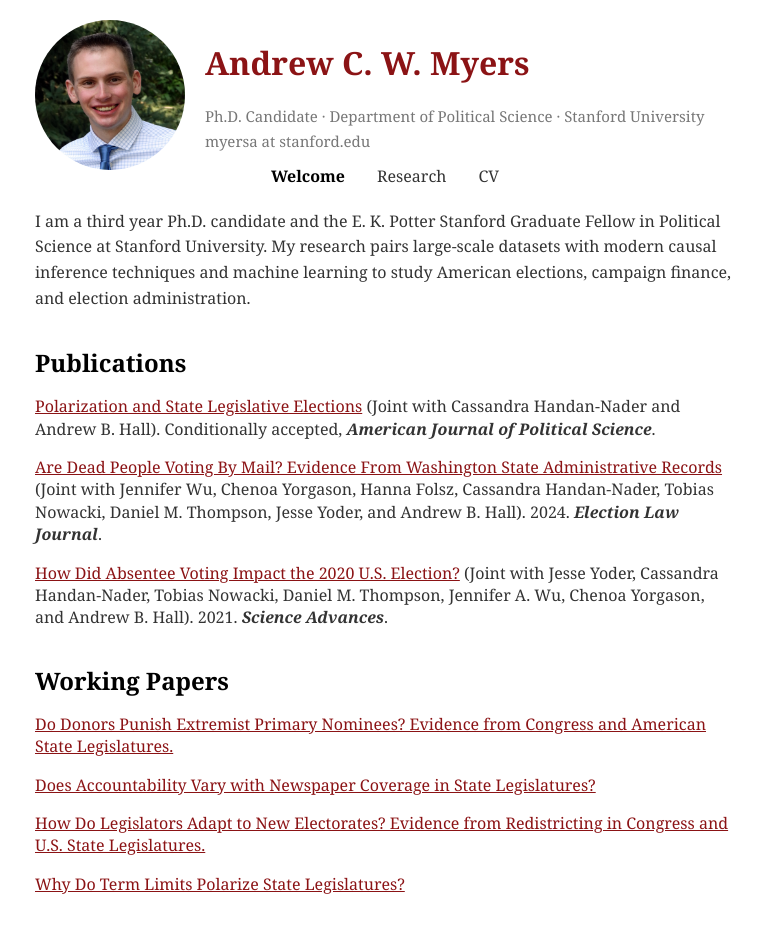
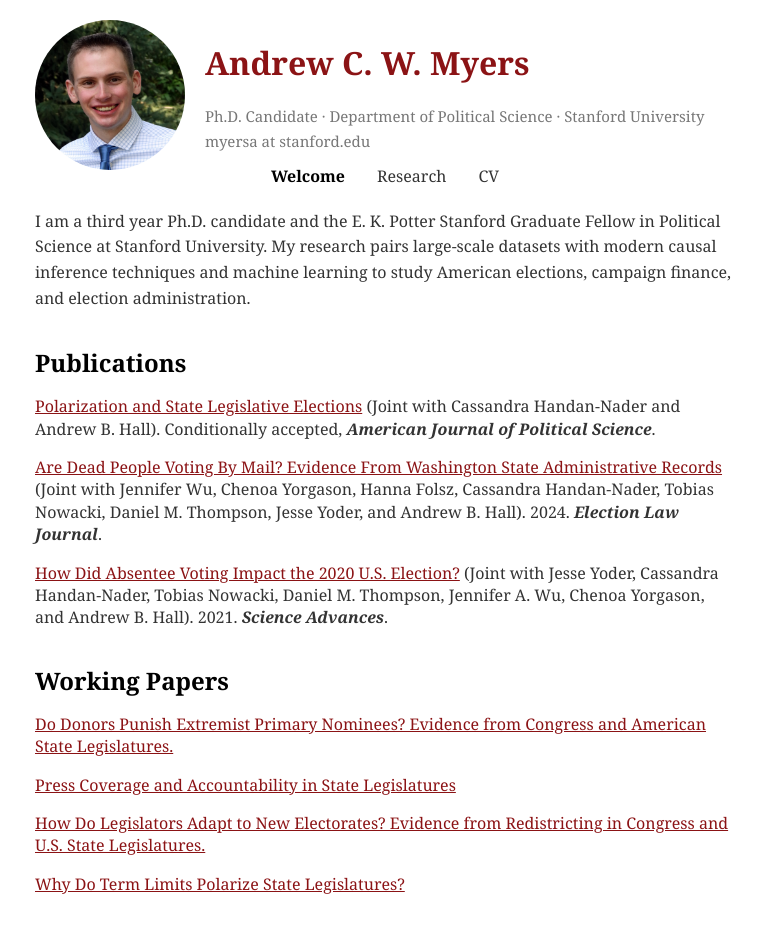
Before and after one commit to AndyMyersSkol/AndyMyersSkol.github.io, a Jekyll site: the page index.html, which Jekyll copies as it is, in a window 1280 px wide. Shown: the whole page, without its empty margins (255-1016 px from the left). Built offline with Jekyll 4.4.1, drawn with Linux system fonts in a browser that asks for light colours.

Commit message:
Update index.html

```diff
--- a/index.html
+++ b/index.html
@@ -68,7 +68,7 @@
       </p>
 
         <p>
-        <a target="_blank" class="bib" href="/documents/Myers_congruence.pdf">Does Accountability Vary with Newspaper Coverage in State Legislatures?</a>
+        <a target="_blank" class="bib" href="/documents/Myers_congruence.pdf">Press Coverage and Accountability in State Legislatures</a>
       </p>
 
         <p>
```
